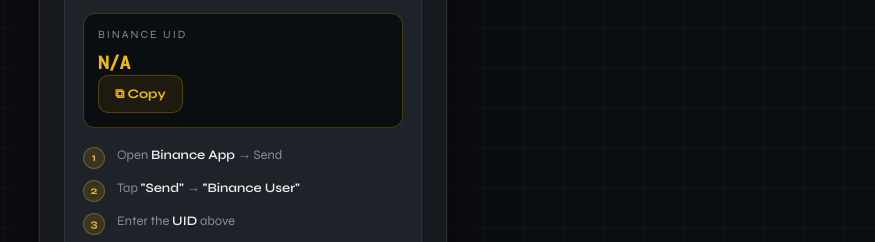
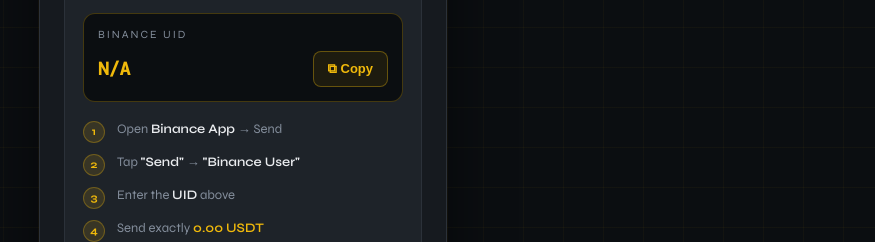
Before and after one commit to ArmanRhaman-bot/readyto.pay, a website: page index.html in a window 1280 px wide. Shown: the part 493-735 px from the top of the page, without its empty margins (397-1272 px from the left). Drawn offline with nearby package versions, Linux system fonts and the light colour scheme.

Commit message:
Update style.css

```diff
--- a/style.css
+++ b/style.css
@@ -407,11 +407,18 @@
 }
 
 .uid-label{
-  display:block;
   font-size:11px;
   letter-spacing:2px;
+  text-transform:uppercase;
   color:#848E9C;
   margin-bottom:10px;
+}
+
+.uid-row{
+  display:flex;
+  align-items:center;
+  justify-content:space-between;
+  gap:10px;
 }
 
 .uid-value{
@@ -419,44 +426,31 @@
   font-weight:700;
   color:#F0B90B;
   font-family:'DM Mono', monospace;
+  white-space:nowrap;
 }
 
 .copy-btn{
-  display:flex;
-  align-items:center;
-  justify-content:center;
-  gap:6px;
-
-  height:38px;
-  padding:0 16px;
-
+  height:36px;
+  padding:0 14px;
+  border-radius:8px;
+  border:1px solid rgba(240,185,11,.35);
   background:rgba(240,185,11,.08);
-  border:1px solid rgba(240,185,11,.25);
-  border-radius:10px;
-
   color:#F0B90B;
   font-size:13px;
   font-weight:700;
-  font-family:'Syne', sans-serif;
-
   cursor:pointer;
-  transition:.25s;
+  white-space:nowrap;
+  transition:.2s;
 }
 
 .copy-btn:hover{
   background:rgba(240,185,11,.15);
-  border-color:#F0B90B;
-  box-shadow:0 0 12px rgba(240,185,11,.2);
-}
-
-.copy-btn:active{
-  transform:scale(.96);
 }
 
 .copy-btn.copied{
-  background:rgba(3,166,109,.15);
+  background:#03A66D;
   border-color:#03A66D;
-  color:#03A66D;
+  color:#fff;
 }
 
 /* Steps */
```
